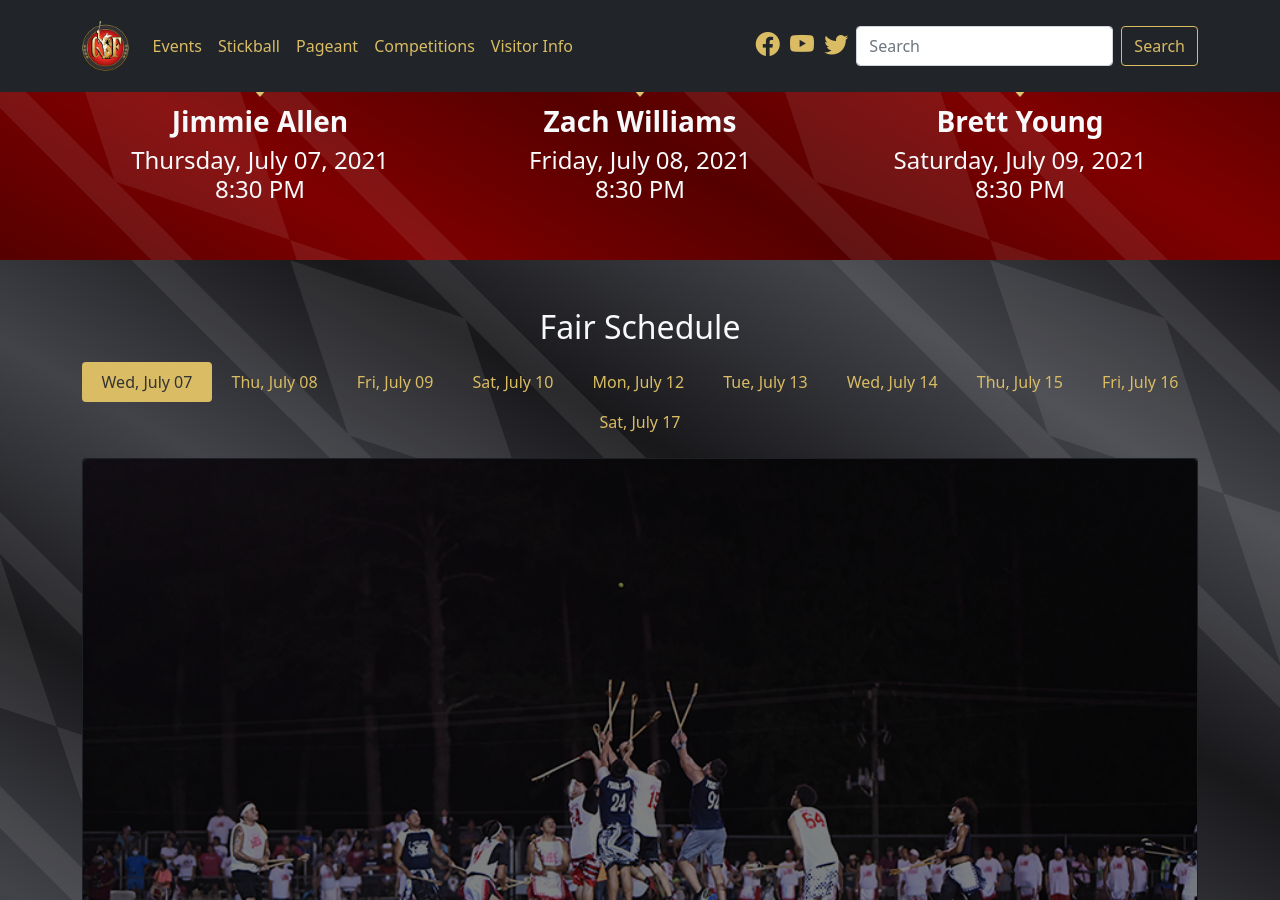
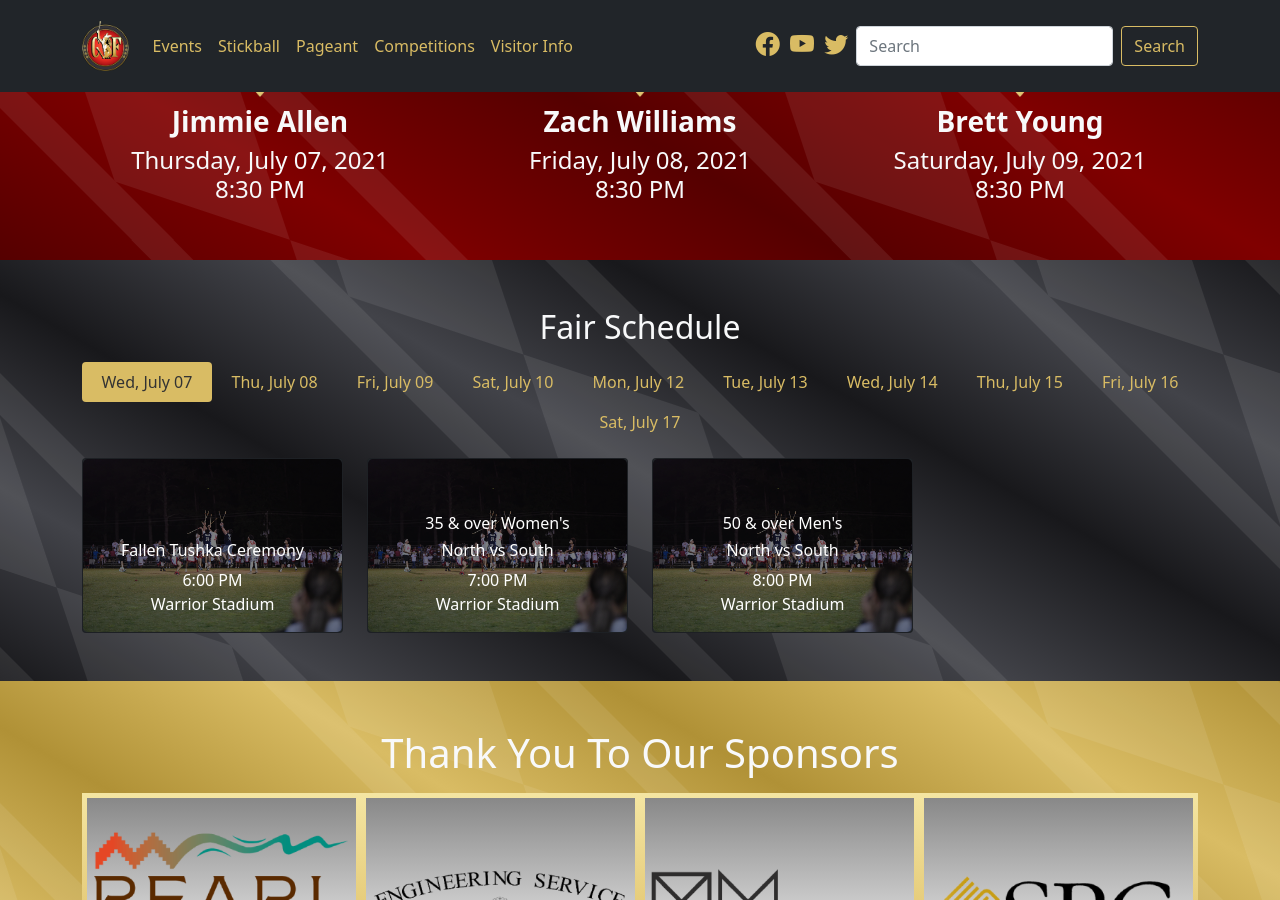
Before and after one commit to smattera/smattera.github.io, a Jekyll site: the page built from events/index.md, in a window 1280 px wide and 900 px high, scrolled down 539 px. Built offline with Jekyll 4.4.1, drawn with Linux system fonts in a browser that asks for light colours; nearby versions of some CDN libraries.

Commit message:
Update events.html

```diff
--- a/_includes/events.html
+++ b/_includes/events.html
@@ -40,22 +40,24 @@
     </ul>
     <div class="tab-content pt-3" id="myTabContent">
       <div class="tab-pane fade show active" id="dayOne" role="tabpanel" aria-labelledby="dayOne-tab">
+        <div class="row row-cols-1 row-cols-md-2 row-cols-lg-4 g-4">
           {% include event-card.html file="stickball2" alt="Stickball" title="Fallen Tushka Ceremony" time="6:00 PM" loc="Warrior Stadium" %}
           {% include event-card.html file="stickball2" alt="Stickball" div="35 & over Women's" title="North vs South" time="7:00 PM" loc="Warrior Stadium" %}
           {% include event-card.html file="stickball2" alt="Stickball" div="50 & over Men's" title="North vs South" time="8:00 PM" loc="Warrior Stadium" %}
+        </div>
       </div>
       <div class="tab-pane fade" id="dayTwo" role="tabpanel" aria-labelledby="dayTwo-tab">
-        <div class="row row-cols-1 row-cols-md-2 g-4">
+        <div class="row row-cols-1 row-cols-md-2 row-cols-lg-4 g-4">
           {% include event-card.html file="midway" alt="Midway" title="Midway Opens" time="5:00 PM" loc="Midway" %}
           {% include event-card.html file="stickball2" alt="Stickball" div="Pushmataha" title="G1: Pearl River vs Nanih Waiya Attitude" time="5:00 PM" loc="Warrior Stadium" %}
-          {% include event-card.html file="stickball2" alt="Stickball" div="Pushmataha" title="G2: Koni Osi vs Bok Cito" time="6:00 PM" loc="Warrior Stadium" %}nclude event-card.html file="stickball2" alt="Stickball" title="Fallen Tushka Ceremony" time="6:00 PM" loc="Warrior Stadium" %}
+          {% include event-card.html file="stickball2" alt="Stickball" div="Pushmataha" title="G2: Koni Osi vs Bok Cito" time="6:00 PM" loc="Warrior Stadium" %}
           {% include event-card.html file="stickball2" alt="Stickball" title="Fallen Tushka Ceremony" time="6:00 PM" loc="Warrior Stadium" %}
           {% include event-card.html file="stickball2" alt="Stickball" title="Fallen Tushka Ceremony" time="6:00 PM" loc="Warrior Stadium" %}
           {% include event-card.html file="stickball2" alt="Stickball" title="Fallen Tushka Ceremony" time="6:00 PM" loc="Warrior Stadium" %}
         </div>
       </div>
       <div class="tab-pane fade" id="dayThree" role="tabpanel" aria-labelledby="dayThree-tab">
-        <div class="row row-cols-1 row-cols-md-2 g-4">
+        <div class="row row-cols-1 row-cols-md-2 row-cols-lg-4 g-4">
           {% include event-card.html file="stickball2" alt="Stickball" title="Fallen Tushka Ceremony" time="6:00 PM" loc="Warrior Stadium" %}
           {% include event-card.html file="stickball2" alt="Stickball" title="Fallen Tushka Ceremony" time="6:00 PM" loc="Warrior Stadium" %}
           {% include event-card.html file="stickball2" alt="Stickball" title="Fallen Tushka Ceremony" time="6:00 PM" loc="Warrior Stadium" %}
@@ -65,7 +67,7 @@
         </div>
       </div>
       <div class="tab-pane fade" id="dayFour" role="tabpanel" aria-labelledby="dayFour-tab">
-        <div class="row row-cols-1 row-cols-md-2 g-4">
+        <div class="row row-cols-1 row-cols-md-2 row-cols-lg-4 g-4">
           {% include event-card.html file="stickball2" alt="Stickball" title="Fallen Tushka Ceremony" time="6:00 PM" loc="Warrior Stadium" %}
           {% include event-card.html file="stickball2" alt="Stickball" title="Fallen Tushka Ceremony" time="6:00 PM" loc="Warrior Stadium" %}
           {% include event-card.html file="stickball2" alt="Stickball" title="Fallen Tushka Ceremony" time="6:00 PM" loc="Warrior Stadium" %}
@@ -75,7 +77,7 @@
         </div>
       </div>
       <div class="tab-pane fade" id="dayFive" role="tabpanel" aria-labelledby="dayFive-tab">
-        <div class="row row-cols-1 row-cols-md-2 g-4">
+        <div class="row row-cols-1 row-cols-md-2 row-cols-lg-4 g-4">
           {% include event-card.html file="stickball2" alt="Stickball" title="Fallen Tushka Ceremony" time="6:00 PM" loc="Warrior Stadium" %}
           {% include event-card.html file="stickball2" alt="Stickball" title="Fallen Tushka Ceremony" time="6:00 PM" loc="Warrior Stadium" %}
           {% include event-card.html file="stickball2" alt="Stickball" title="Fallen Tushka Ceremony" time="6:00 PM" loc="Warrior Stadium" %}
@@ -85,7 +87,7 @@
         </div>
       </div>
       <div class="tab-pane fade" id="daySix" role="tabpanel" aria-labelledby="daySix-tab">
-        <div class="row row-cols-1 row-cols-md-2 g-4">
+        <div class="row row-cols-1 row-cols-md-2 row-cols-lg-4 g-4">
           {% include event-card.html file="stickball2" alt="Stickball" title="Fallen Tushka Ceremony" time="6:00 PM" loc="Warrior Stadium" %}
           {% include event-card.html file="stickball2" alt="Stickball" title="Fallen Tushka Ceremony" time="6:00 PM" loc="Warrior Stadium" %}
           {% include event-card.html file="stickball2" alt="Stickball" title="Fallen Tushka Ceremony" time="6:00 PM" loc="Warrior Stadium" %}
@@ -95,7 +97,7 @@
         </div>
       </div>
       <div class="tab-pane fade" id="daySeven" role="tabpanel" aria-labelledby="daySeven-tab">
-        <div class="row row-cols-1 row-cols-md-2 g-4">
+        <div class="row row-cols-1 row-cols-md-2 row-cols-lg-4 g-4">
           {% include event-card.html file="stickball2" alt="Stickball" title="Fallen Tushka Ceremony" time="6:00 PM" loc="Warrior Stadium" %}
           {% include event-card.html file="stickball2" alt="Stickball" title="Fallen Tushka Ceremony" time="6:00 PM" loc="Warrior Stadium" %}
           {% include event-card.html file="stickball2" alt="Stickball" title="Fallen Tushka Ceremony" time="6:00 PM" loc="Warrior Stadium" %}
@@ -105,7 +107,7 @@
         </div>
       </div>
       <div class="tab-pane fade" id="dayEight" role="tabpanel" aria-labelledby="dayEight-tab">
-        <div class="row row-cols-1 row-cols-md-2 g-4">
+        <div class="row row-cols-1 row-cols-md-2 row-cols-lg-4 g-4">
           {% include event-card.html file="stickball2" alt="Stickball" title="Fallen Tushka Ceremony" time="6:00 PM" loc="Warrior Stadium" %}
           {% include event-card.html file="stickball2" alt="Stickball" title="Fallen Tushka Ceremony" time="6:00 PM" loc="Warrior Stadium" %}
           {% include event-card.html file="stickball2" alt="Stickball" title="Fallen Tushka Ceremony" time="6:00 PM" loc="Warrior Stadium" %}
@@ -115,7 +117,7 @@
         </div>
       </div>
       <div class="tab-pane fade" id="dayNine" role="tabpanel" aria-labelledby="dayNine-tab">
-        <div class="row row-cols-1 row-cols-md-2 g-4">
+        <div class="row row-cols-1 row-cols-md-2 row-cols-lg-4 g-4">
           {% include event-card.html file="stickball2" alt="Stickball" title="Fallen Tushka Ceremony" time="6:00 PM" loc="Warrior Stadium" %}
           {% include event-card.html file="stickball2" alt="Stickball" title="Fallen Tushka Ceremony" time="6:00 PM" loc="Warrior Stadium" %}
           {% include event-card.html file="stickball2" alt="Stickball" title="Fallen Tushka Ceremony" time="6:00 PM" loc="Warrior Stadium" %}
@@ -125,7 +127,7 @@
         </div>
       </div>
       <div class="tab-pane fade" id="dayTen" role="tabpanel" aria-labelledby="dayTen-tab">
-        <div class="row row-cols-1 row-cols-md-2 g-4">
+        <div class="row row-cols-1 row-cols-md-2 row-cols-lg-4 g-4">
           {% include event-card.html file="stickball2" alt="Stickball" title="Fallen Tushka Ceremony" time="6:00 PM" loc="Warrior Stadium" %}
           {% include event-card.html file="stickball2" alt="Stickball" title="Fallen Tushka Ceremony" time="6:00 PM" loc="Warrior Stadium" %}
           {% include event-card.html file="stickball2" alt="Stickball" title="Fallen Tushka Ceremony" time="6:00 PM" loc="Warrior Stadium" %}
```
